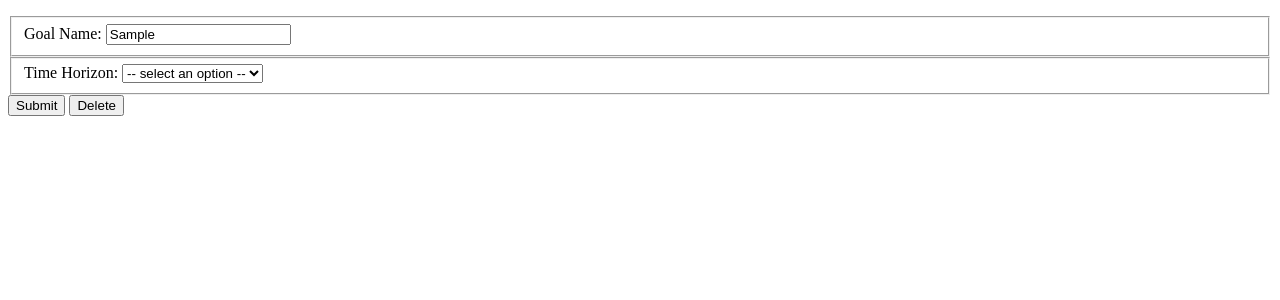
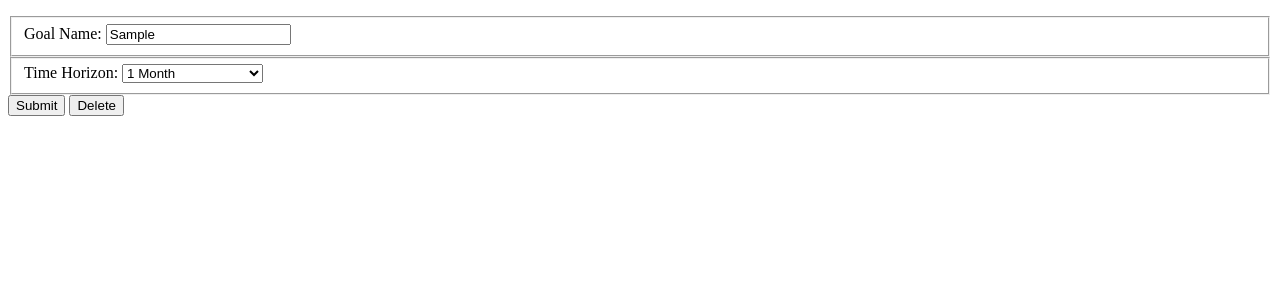
Before and after one commit to tyler-simeone/FundsTracker, a Django app: page /goals/1/editgoal in a window 1280 px wide. Shown: the part 34-334 px from the top of the page. Run offline with Django 3.2, Linux system fonts and the light colour scheme; a user stored in the database is signed in; tables that the repository leaves empty hold one stand-in row (values such as "Sample post"); parts of the project's set-up code (start-up, migrations or seed data) failed here and were passed over.

```diff
--- a/fundstrackerproject/fundstrackerapp/templates/goals/form.html
+++ b/fundstrackerproject/fundstrackerapp/templates/goals/form.html
@@ -23,10 +23,10 @@
           <label for="time_horizon">Time Horizon:</label>
           <select id="time_horizon" name="time_horizon" required>
             <option hidden disabled selected value> -- select an option -- </option>
-            <option value="1">1 Month</option>
-            <option value="3">3 Months</option>
-            <option value="6">6 Months</option>
-            <option value="12">1 Year</option>
+            <option {% if financial_goal.timeframe == 1 %}selected="selected"{% endif %} value="1">1 Month</option>
+            <option {% if financial_goal.timeframe == 3 %}selected="selected"{% endif %} value="3">3 Months</option>
+            <option {% if financial_goal.timeframe == 6 %}selected="selected"{% endif %} value="6">6 Months</option>
+            <option {% if financial_goal.timeframe == 12 %}selected="selected"{% endif %} value="12">1 Year</option>
           </select>
       </fieldset>
 
```
